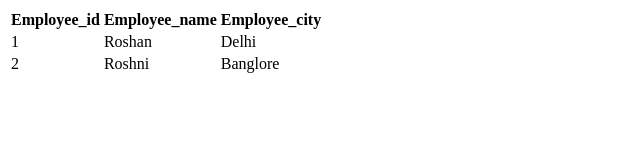
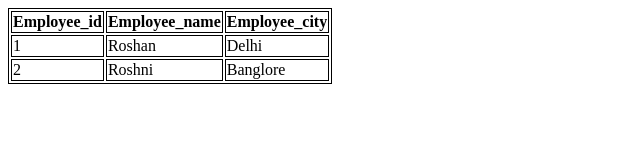
Before and after one commit to SwathiReddy0503/java-assignment, a plain HTML site: page index.html in a window 1280 px wide. Shown: the whole page, without its empty margins (0-640 px from the left). Drawn offline with Linux system fonts and the light colour scheme.

Commit message:
css added

```diff
--- a/index.html
+++ b/index.html
@@ -5,7 +5,8 @@
     <meta charset="UTF-8">
     <meta http-equiv="X-UA-Compatible" content="IE=edge">
     <meta name="viewport" content="width=device-width, initial-scale=1.0">
-        <body>
+      <link rel="stylesheet" href=" ./style.css">
+    <body>
             <title> techademy </title>
             <table>
                 <tr>
@@ -23,6 +24,7 @@
                   <td>Roshni</td>
                   <td>Banglore</td>
                 </tr>
+
                 </table>
         </body>
     </head>
--- /dev/null
+++ b/style.css
@@ -0,0 +1,3 @@
+table,td,th {
+    border: 1px solid black;
+}
```
